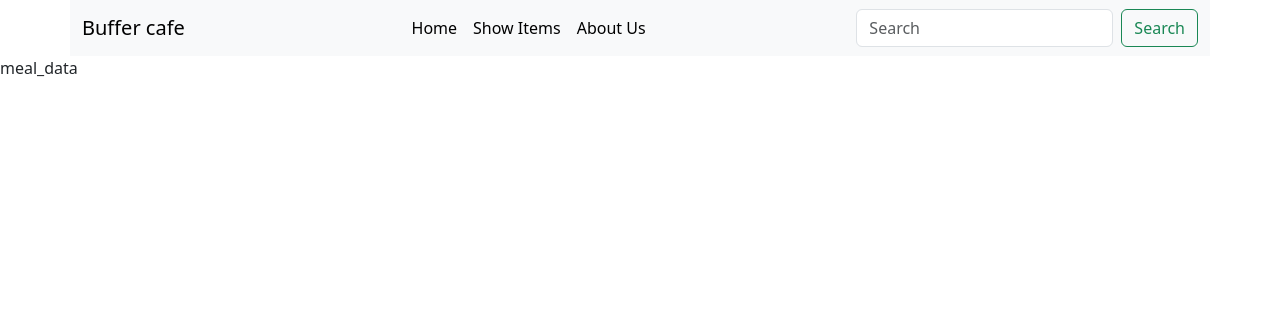
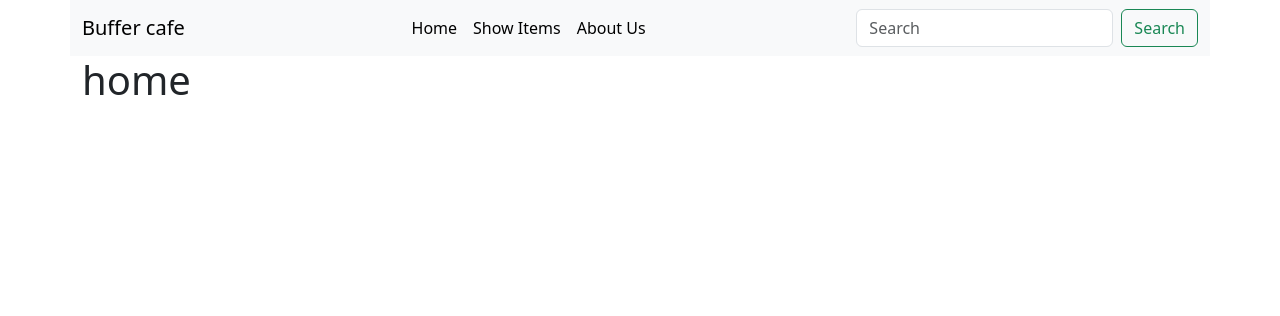
Before and after one commit to masudrahman-dev/buffer-cafe, a Django app: page / in a window 1280 px wide. Shown: the top 316 px of the page. Run offline with Django 5.2, Linux system fonts and the light colour scheme; data that the repository does not hold is empty.

Commit message:
done: create templatesp

```diff
--- a/buffer_cafe/meal/urls.py
+++ b/buffer_cafe/meal/urls.py
@@ -4,5 +4,7 @@ from . import views
 
 
 urlpatterns = [
-    path("", views.home, name="index")
+    path("", views.home, name="index"),
+    path("about-us/", views.about_us, name="about_us"),
+    path("show-item/", views.show_item, name="show_item")
 ]
--- a/buffer_cafe/meal/views.py
+++ b/buffer_cafe/meal/views.py
@@ -27,7 +27,14 @@ def home(request):
     # Check if data was successfully fetched
     if meal_data is not None:
 
-        return render(request, 'base.html', context={'data': 'meal_data'})
+        return render(request, 'home.html', context={'data': 'meal_data'})
     else:
         print("Failed to fetch data.")
-        return render(request, 'base.html', context={'data': 'meal_data'})
+        return render(request, 'home.html', context={'data': 'meal_data'})
+
+
+def about_us(request):
+    return render(request,'about_us.html',context={'data': 'about_us'})
+
+def show_item(request):
+    return render(request,'show_item.html',context={'data': 'show_item'})
--- a/buffer_cafe/templates/base.html
+++ b/buffer_cafe/templates/base.html
@@ -15,7 +15,7 @@
     <header>
       <nav class="container navbar navbar-expand-lg bg-body-tertiary">
         <div class="container-fluid">
-          <a class="navbar-brand" href="#">Buffer cafe</a>
+          <a class="navbar-brand" href="/">Buffer cafe</a>
           <button
             class="navbar-toggler"
             type="button"
@@ -30,15 +30,15 @@
           <div class="collapse navbar-collapse" id="navbarSupportedContent">
             <ul class="navbar-nav mx-auto mb-2 mb-lg-0">
               <li class="nav-item">
-                <a class="nav-link active" aria-current="page" href="#">Home</a>
+                <a class="nav-link active" aria-current="page" href="/">Home</a>
               </li>
               <li class="nav-item">
-                <a class="nav-link active" aria-current="page" href="#"
+                <a class="nav-link active" aria-current="page" href="/show-item"
                   >Show Items</a
                 >
               </li>
               <li class="nav-item">
-                <a class="nav-link active" aria-current="page" href="#"
+                <a class="nav-link active" aria-current="page" href="/about-us"
                   >About Us</a
                 >
               </li>
@@ -58,7 +58,8 @@
         </div>
       </nav>
     </header>
-    {{data}}
+
+    <main class="container">{% block main %}{% endblock main %}</main>
 
     <script
       src="https://cdn.jsdelivr.net/npm/bootstrap@5.3.2/dist/js/bootstrap.bundle.min.js"
--- a/buffer_cafe/templates/home.html
+++ b/buffer_cafe/templates/home.html
@@ -1,4 +1,9 @@
-<section>
+{% extends "base.html" %}
+
+{% block main %}
 
 
-</section>
+
+<h1>home</h1>
+
+{% endblock main %}
```
Also changed, not shown: buffer_cafe/templates/about_us.html (+6 -1 lines), buffer_cafe/templates/show_item.html (+6 -10 lines).
